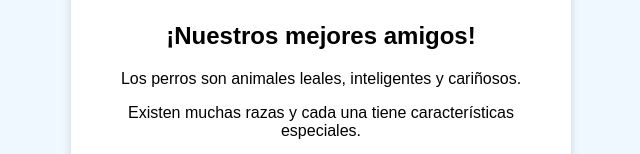
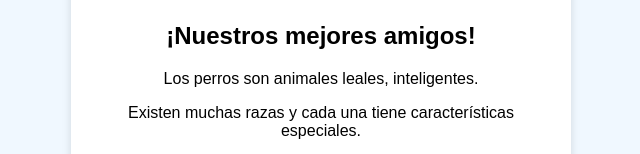
Before and after one commit to SamGVega/Prueba1, a plain HTML site: page Index.html in a window 1280 px wide. Shown: the part 132-286 px from the top of the page, without its empty margins (319-959 px from the left). Drawn offline with Linux system fonts and the light colour scheme.

Commit message:
Mi primer commit

```diff
--- a/Index.html
+++ b/Index.html
@@ -45,7 +45,7 @@
 
     <p>
       Los perros son animales leales,
-      inteligentes y cariñosos.
+      inteligentes.
     </p>
 
     <p>
```
